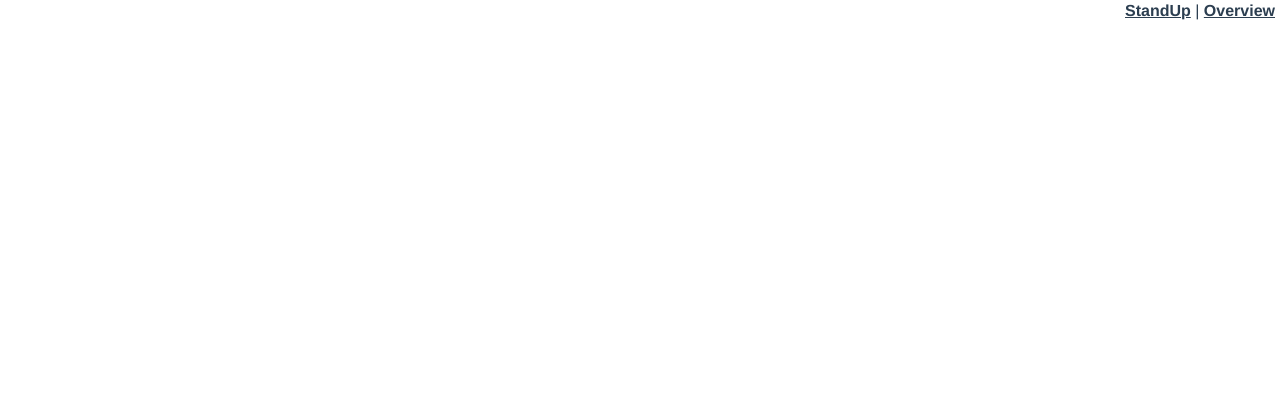
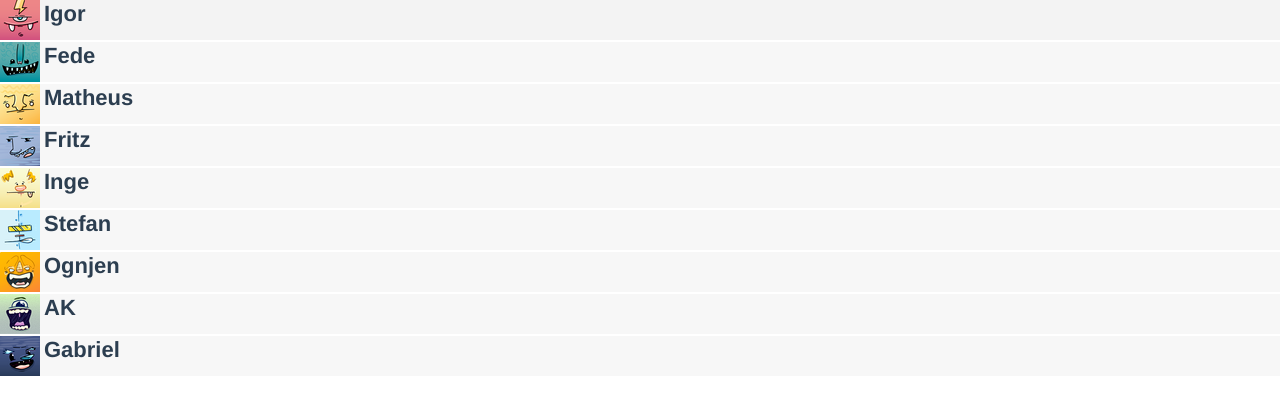
Before and after one commit to jozeflacko/meeting-timer, a Vue app: page /#/remoteControl in a window 1280 px wide. Before the commit this address led to /#/standup. Shown: the top 414 px of the page. Built offline with nearby package versions, Linux system fonts and the light colour scheme; no server answers; the database is empty.

Commit message:
add static server

```diff
--- a/package.json
+++ b/package.json
@@ -4,6 +4,7 @@
   "private": true,
   "scripts": {
     "serve": "vue-cli-service serve",
+    "start": "node server.js",
     "build": "vue-cli-service build",
     "lint": "vue-cli-service lint",
     "test:unit": "vue-cli-service test:unit"
--- a/src/App.vue
+++ b/src/App.vue
@@ -1,13 +1,8 @@
 <template>
   <div id="app">
-    <div id="nav">
-      <router-link to="/">StandUp</router-link> |
-      <router-link to="/overview">Overview</router-link>
-    </div>
     <router-view/>
   </div>
 </template>
-
 <style lang="scss">
 * {
   margin:0px;
@@ -22,18 +17,4 @@
   color: #2c3e50;
   text-align:left;
 }
-#nav {
-  text-align: right;
-  padding: 2px 5px 2px 2px;
-  a {
-    font-weight: bold;
-    color: #2c3e50;
-    &.router-link-exact-active {
-      color: #42b983;
-    }
-  }
-}
-
-
-
 </style>
--- a/src/components/Pool.vue
+++ b/src/components/Pool.vue
@@ -1,21 +1,22 @@
 <template>
   <div class="pool"
     v-on:click="toggle()"
-    v-bind:class="{ active : person.talking }"
+    v-bind:class="{ active: person.talking, onlySetter: onlySetter===true }"
   >
     <img class="image" v-bind:src="person.image" />
     <div class="progress-container">
       <span class="name">{{person.name}}</span>
-      <span class="time">
+      <span v-if="onlySetter === false" class="time">
         <span>{{currentTimeInHHmmss}}</span>
         <span class="overtime">{{overtimeTimeInHHmmss}}</span>
       </span>
-      <span
+      <span v-if="onlySetter === false"
         v-bind:style="{width: currentTimeInPercentage, background: person.favoriteColor }"
         class="progress-bar"
       ></span>
     </div>
     <div
+        v-if="onlySetter === false"
         class="remove"
         v-on:click="(event)=> {removePool(person, event) }"
     >&times;</div>
@@ -36,6 +37,7 @@ export default class Pool extends Vue {
   @Prop() private talkingPerson!: Person;
   @Prop() private setTalkingPerson!: Function;
   @Prop() private removePerson!: Function;
+  @Prop() private onlySetter !: boolean; // in case of remote control
 
   private stopwatch = new Stopwatch();
   private personService = new PersonService();
@@ -114,6 +116,11 @@ export default class Pool extends Vue {
     height:40px;
     overflow:hidden;
   }
+  .pool.active.onlySetter {
+    background:#DDD;
+    outline:3px solid #777;
+  }
+
   .pool:hover {
     background:#eeeeeeb5;
   }
--- a/src/main.ts
+++ b/src/main.ts
@@ -18,10 +18,14 @@ const vue = new Vue({
 const personService = new PersonService();
 const imageService = new ImageService();
 
-personService.add('Igor',    imageService.getImage(0));
-personService.add('Fede',    imageService.getImage(1));
-personService.add('Matheus', imageService.getImage(2));
-personService.add('Fritz',   imageService.getImage(3));
-personService.add('Gabriel', imageService.getImage(4));
+personService.add('Igor',     imageService.getImage(0));
+personService.add('Fede',     imageService.getImage(1));
+personService.add('Matheus',  imageService.getImage(2));
+personService.add('Fritz',    imageService.getImage(3));
+personService.add('Inge',     imageService.getImage(6));
+personService.add('Stefan',   imageService.getImage(7));
+personService.add('Ognjen',   imageService.getImage(8));
+personService.add('AK',       imageService.getImage(9));
+personService.add('Gabriel',  imageService.getImage(10));
 
 FirebaseService.init();
--- a/src/router.ts
+++ b/src/router.ts
@@ -2,6 +2,7 @@ import Vue from 'vue';
 import Router from 'vue-router';
 import StandUp from './views/StandUp.vue';
 import Overview from './views/Overview.vue';
+import RemoteControl from './views/RemoteControl.vue';
 
 Vue.use(Router);
 
@@ -9,13 +10,18 @@ export default new Router({
   routes: [
     {
       path: '/',
+      name: 'overview',
+      component: Overview,
+    },
+    {
+      path: '/standup',
       name: 'standup',
       component: StandUp,
     },
     {
-      path: '/overview',
-      name: 'overview',
-      component: Overview,
+      path: '/remoteControl',
+      name: 'remoteControl',
+      component: RemoteControl,
     },
   ],
 });
--- a/src/store.ts
+++ b/src/store.ts
@@ -25,7 +25,7 @@ export default new Vuex.Store({
     talkingPerson,
     persons,
     duration: 0,
-    timeLimit: '0h 1m 30s',
+    timeLimit: '0h 2m 30s',
   },
   mutations: {
     [CHANGE_PERSONS](state, persons: Person[]) {
--- a/src/views/Overview.vue
+++ b/src/views/Overview.vue
@@ -1,5 +1,35 @@
 <template>
-  <div class="overview">
-    <h1>This is an overview page</h1>
+  <div class="overview aligner">
+    <div class="aligner-item">
+      <h1>Choose:</h1>
+      <div id="nav">
+        <router-link to="/standup">StandUp Manager (PC)</router-link> |
+        <router-link to="/remoteControl">Remote Control (Smartphone)</router-link>
+      </div>
+    </div>
   </div>
 </template>
+<style lang="scss">
+.aligner {
+  display: flex;
+  align-items: center;
+  justify-content: center;
+  height:100%;
+  min-height:300px;
+}
+
+#nav {
+  text-align: right;
+  padding: 2px 5px 2px 2px;
+  a {
+    font-weight: bold;
+    color: #2c3e50;
+    &.router-link-exact-active {
+      color: #42b983;
+    }
+  }
+}
+
+
+
+</style>
--- /dev/null
+++ b/src/views/RemoteControl.vue
@@ -0,0 +1,73 @@
+<template>
+  <div class="container">
+    <div class="pools">
+      <Pool v-for="p in personArray"
+        :key=p.name
+        :person=p
+        :talkingPerson=talkingPerson
+        :setTalkingPerson=setTalkingPerson
+        :onlySetter=true
+      />
+    </div>
+  </div>
+</template>
+
+<script lang="ts">
+import { Component, Vue } from 'vue-property-decorator';
+import HelloWorld from '@/components/HelloWorld.vue'; // @ is an alias to /src
+import HeadPool from '@/components/HeadPool.vue';
+import Pool from '@/components/Pool.vue';
+import * as Collections from 'typescript-collections';
+import Stopwatch from '../factories/Stopwatch';
+import TimeUtils from '../utils/TimeUtils';
+import PersonService from '../services/PersonService';
+import ImageService from '../services/ImageService';
+import Person from '../interfaces/Person';
+import FirebaseService from '../services/FirebaseService';
+import Status from '../interfaces/Status';
+import { CHANGE_PERSONS, CHANGE_TALKING_PERSON, CHANGE_DURATION, CHANGE_TIME_LIMIT } from '../store';
+
+@Component({
+  components: {
+    Pool,
+  },
+})
+export default class StandUp extends Vue {
+
+  private personService = new PersonService();
+  private imageService = new ImageService();
+
+
+  private clickFirebase(): void {
+
+   const state:Status = {
+      talkingPerson:  this.$store.state.talkingPerson,
+      peopleArray: this.$store.state.persons,
+      duration: 0,
+      timeLimit: '',
+    };
+    FirebaseService.sendInformation(state);
+    console.log(this.$store.state.status);
+  }
+
+  private setTalkingPerson(person: Person): void {
+    this.$store.commit(CHANGE_TALKING_PERSON, person);
+    this.clickFirebase();
+  }
+
+  private setDuration(time: number): void {
+    this.$store.commit(CHANGE_DURATION, time);
+  }
+  get personArray(): Person[] {
+    return this.$store.state.persons;
+  }
+  get talkingPerson(): Person {
+    return this.$store.state.talkingPerson;
+  }
+}
+</script>
+
+<style scoped lang="scss">
+
+
+</style>
--- a/src/views/StandUp.vue
+++ b/src/views/StandUp.vue
@@ -32,6 +32,7 @@
         :talkingPerson=talkingPerson
         :setTalkingPerson=setTalkingPerson
         :removePerson=removePerson
+        :onlySetter=false
       />
     </div>
     <div class="add-person-container">
@@ -110,15 +111,15 @@ export default class StandUp extends Vue {
   }
 
   private clickFirebase(): void {
-   /*
+
    const state:Status = {
-      talkingPerson: this.talkingPerson,
-      peopleArray: this.peopleArray,
+      talkingPerson:  this.$store.state.talkingPerson,
+      peopleArray: this.$store.state.persons,
       duration: this.duration,
       timeLimit: this.timeLimit,
     };
     FirebaseService.sendInformation(state);
-    console.log(this.$store.state.status);*/
+    console.log(this.$store.state.status);
   }
 
   private addPerson() {
```
Also changed, not shown: server.js (added, +8 -0 lines).
